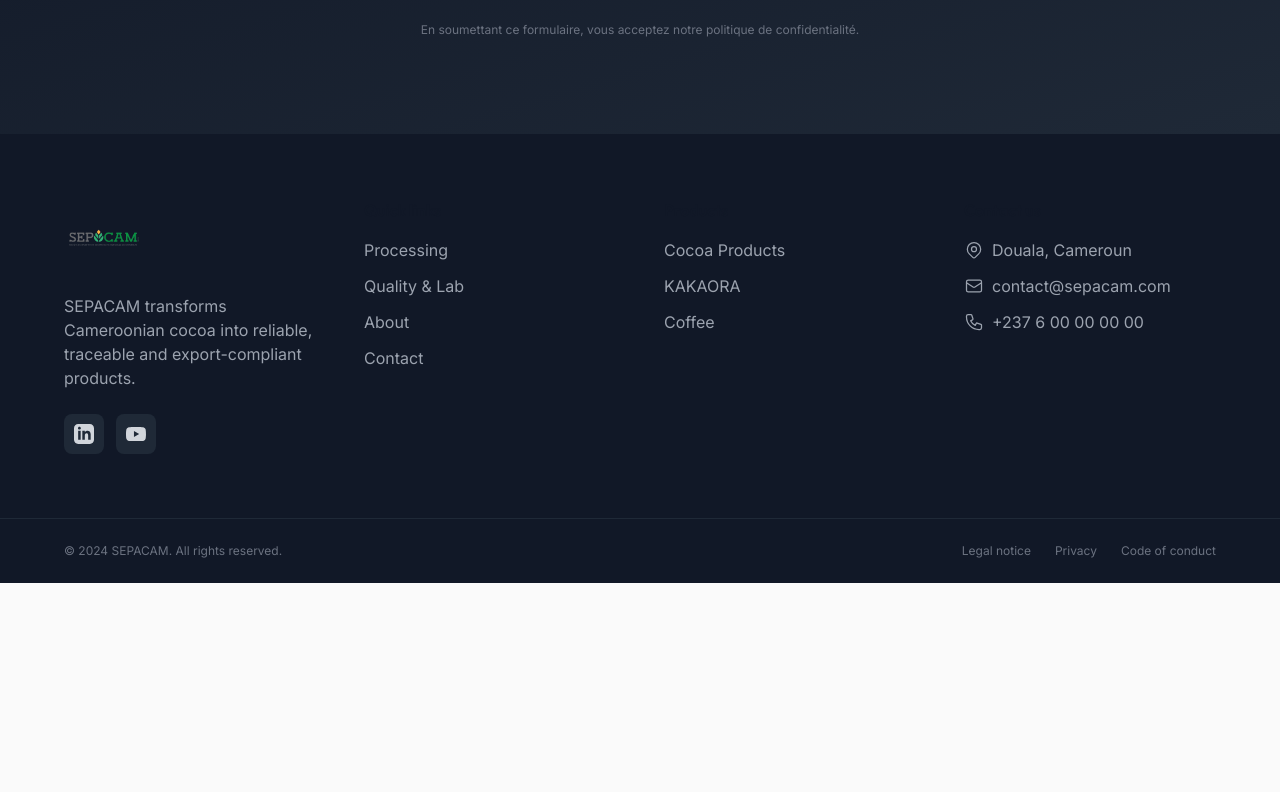
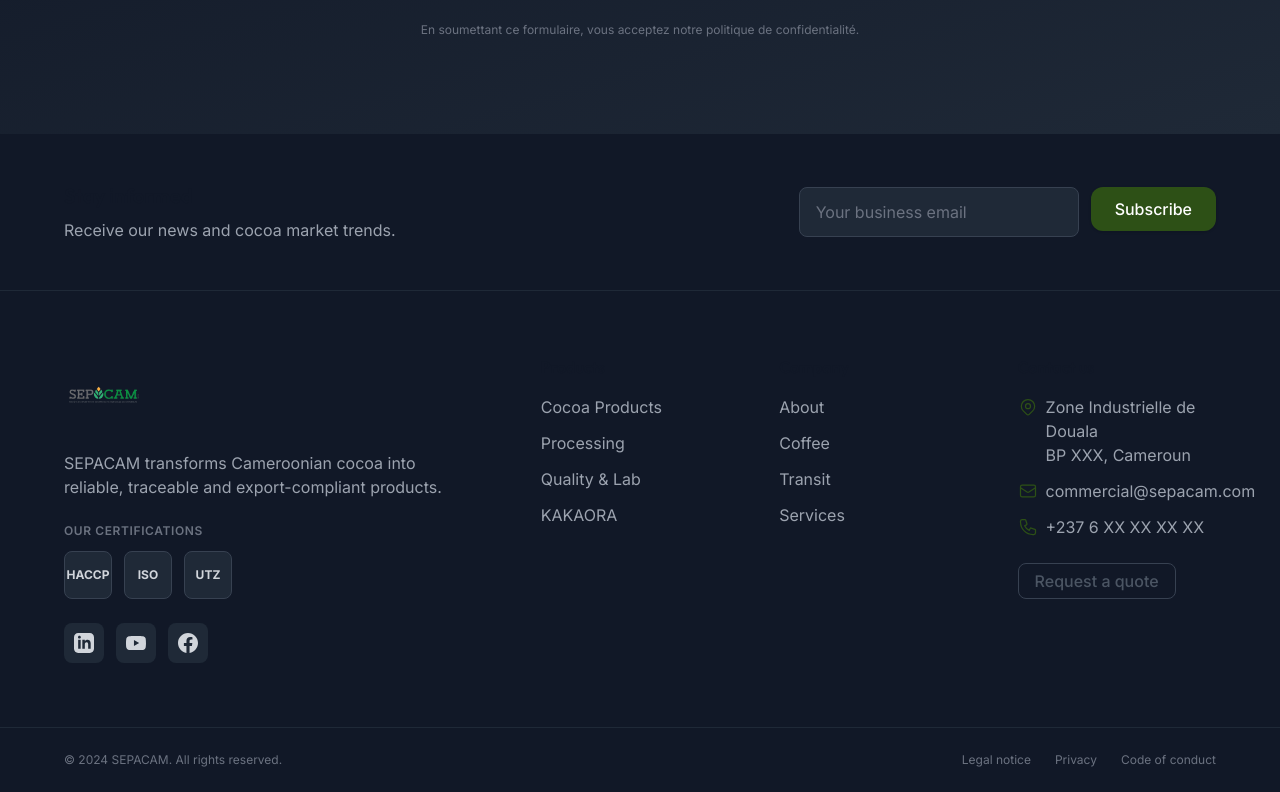
Before and after one commit to Junior620/sepacam, a Next.js app: page /en in a window 1280 px wide. Shown: the part 3519-4311 px from the top of the page. Before the commit the page ends 4102 px from the top, so only its background shows below. Built offline with nearby package versions, Linux system fonts and the light colour scheme; no server answers.

Commit message:
Enhance Footer: newsletter, certifications, reorganized columns

```diff
--- a/messages/en.json
+++ b/messages/en.json
@@ -112,8 +112,18 @@
         "description": "SEPACAM transforms Cameroonian cocoa into reliable, traceable and export-compliant products.",
         "quick_links": "Quick links",
         "products_title": "Products",
+        "company_title": "Company",
         "legal": "Legal",
         "contact_us": "Contact us",
+        "certifications": "Our certifications",
+        "request_quote": "Request a quote",
+        "newsletter": {
+            "title": "Stay informed",
+            "description": "Receive our news and cocoa market trends.",
+            "placeholder": "Your business email",
+            "button": "Subscribe",
+            "success": "Successfully subscribed!"
+        },
         "legal_links": {
             "mentions": "Legal notice",
             "privacy": "Privacy",
--- a/messages/fr.json
+++ b/messages/fr.json
@@ -112,8 +112,18 @@
         "description": "SEPACAM transforme le cacao camerounais en produits fiables, traçables et conformes export.",
         "quick_links": "Liens rapides",
         "products_title": "Produits",
+        "company_title": "Entreprise",
         "legal": "Légal",
         "contact_us": "Nous contacter",
+        "certifications": "Nos certifications",
+        "request_quote": "Demander un devis",
+        "newsletter": {
+            "title": "Restez informé",
+            "description": "Recevez nos actualités et tendances du marché du cacao.",
+            "placeholder": "Votre email professionnel",
+            "button": "S'inscrire",
+            "success": "Inscription réussie !"
+        },
         "legal_links": {
             "mentions": "Mentions légales",
             "privacy": "Confidentialité",
--- a/src/components/layout/Footer.tsx
+++ b/src/components/layout/Footer.tsx
@@ -1,6 +1,10 @@
+"use client";
+
+import { useState } from "react";
 import { useTranslations } from "next-intl";
 import Image from "next/image";
 import { Link } from "@/i18n/navigation";
+import { Button } from "@/components/ui/Button";
 import type { StaticPathnames } from "@/i18n/routing";
 
 type FooterLink = { href: StaticPathnames; label: string };
@@ -8,18 +12,38 @@ type FooterLink = { href: StaticPathnames; label: string };
 export function Footer() {
     const t = useTranslations("footer");
     const tNav = useTranslations("nav");
+    const [email, setEmail] = useState("");
+    const [isSubmitting, setIsSubmitting] = useState(false);
+    const [isSubscribed, setIsSubscribed] = useState(false);
 
-    const quickLinks: FooterLink[] = [
-        { href: "/transformation", label: tNav("processing") },
-        { href: "/qualite-laboratoire", label: tNav("quality") },
-        { href: "/a-propos", label: tNav("about") },
-        { href: "/contact", label: tNav("contact") },
-    ];
+    const handleNewsletterSubmit = async (e: React.FormEvent) => {
+        e.preventDefault();
+        if (!email) return;
+
+        setIsSubmitting(true);
+        // Simulate API call
+        await new Promise((resolve) => setTimeout(resolve, 1000));
+        setIsSubscribed(true);
+        setIsSubmitting(false);
+        setEmail("");
+    };
 
     const productLinks: FooterLink[] = [
         { href: "/produits-cacao", label: tNav("products") },
-        { href: "/kakaora", label: tNav("kakaora") },
+        { href: "/transformation", label: tNav("processing") },
+        { href: "/qualite-laboratoire", label: tNav("quality") },
+        { href: "/kakaora", label: "KAKAORA" },
+    ];
+
+    const companyLinks: FooterLink[] = [
+        { href: "/a-propos", label: tNav("about") },
         { href: "/cafe", label: tNav("coffee") },
+        { href: "/transit", label: tNav("transit") },
+        { href: "/services", label: tNav("services") },
+    ];
+
+    const resourceLinks: FooterLink[] = [
+        { href: "/contact", label: tNav("contact") },
     ];
 
     const legalLinks: FooterLink[] = [
@@ -28,17 +52,64 @@ export function Footer() {
         { href: "/code-conduite", label: t("legal_links.conduct") },
     ];
 
+    // Certification badges
+    const certifications = [
+        { name: "HACCP", abbr: "HACCP" },
+        { name: "ISO 22000", abbr: "ISO" },
+        { name: "UTZ Certified", abbr: "UTZ" },
+    ];
+
     return (
         <footer className="bg-neutral-900 text-neutral-300">
+            {/* Newsletter Section */}
+            <div className="border-b border-neutral-800">
+                <div className="container-main py-10 lg:py-12">
+                    <div className="flex flex-col lg:flex-row items-center justify-between gap-6">
+                        <div className="text-center lg:text-left">
+                            <h3 className="font-heading text-xl font-semibold text-white mb-2">
+                                {t("newsletter.title")}
+                            </h3>
+                            <p className="text-small text-neutral-400">
+                                {t("newsletter.description")}
+                            </p>
+                        </div>
+                        {isSubscribed ? (
+                            <div className="flex items-center gap-2 text-primary">
+                                <svg className="w-5 h-5" fill="none" stroke="currentColor" viewBox="0 0 24 24">
+                                    <path strokeLinecap="round" strokeLinejoin="round" strokeWidth={2} d="M5 13l4 4L19 7" />
+                                </svg>
+                                <span className="font-medium">{t("newsletter.success")}</span>
+                            </div>
+                        ) : (
+                            <form onSubmit={handleNewsletterSubmit} className="flex flex-col sm:flex-row gap-3 w-full lg:w-auto">
+                                <input
+                                    type="email"
+                                    value={email}
+                                    onChange={(e) => setEmail(e.target.value)}
+                                    placeholder={t("newsletter.placeholder")}
+                                    required
+                                    className="px-4 py-3 rounded-lg bg-neutral-800 border border-neutral-700 text-white placeholder-neutral-500 focus:outline-none focus:ring-2 focus:ring-primary focus:border-transparent min-w-[280px]"
+                                />
+                                <Button
+                                    type="submit"
+                                    variant="primary"
+                                    size="md"
+                                    isLoading={isSubmitting}
+                                >
+                                    {t("newsletter.button")}
+                                </Button>
+                            </form>
+                        )}
+                    </div>
+                </div>
+            </div>
+
             {/* Main Footer */}
             <div className="container-main py-12 lg:py-16">
-                <div className="grid grid-cols-1 md:grid-cols-2 lg:grid-cols-4 gap-8 lg:gap-12">
+                <div className="grid grid-cols-1 md:grid-cols-2 lg:grid-cols-5 gap-8 lg:gap-10">
                     {/* Brand Column */}
-                    <div className="lg:col-span-1">
-                        <Link
-                            href="/"
-                            className="flex items-center mb-4"
-                        >
+                    <div className="lg:col-span-2">
+                        <Link href="/" className="flex items-center mb-4">
                             <Image
                                 src="/logo.png"
                                 alt="SEPACAM Logo"
@@ -47,16 +118,36 @@ export function Footer() {
                                 className="w-20 h-20 object-contain"
                             />
                         </Link>
-                        <p className="text-small text-neutral-400 mb-6">
+                        <p className="text-small text-neutral-400 mb-6 max-w-sm">
                             {t("description")}
                         </p>
+
+                        {/* Certifications */}
+                        <div className="mb-6">
+                            <p className="text-xs font-semibold text-neutral-500 uppercase tracking-wider mb-3">
+                                {t("certifications")}
+                            </p>
+                            <div className="flex items-center gap-3">
+                                {certifications.map((cert) => (
+                                    <div
+                                        key={cert.name}
+                                        className="w-12 h-12 bg-neutral-800 rounded-lg flex items-center justify-center border border-neutral-700 hover:border-primary/50 transition-colors"
+                                        title={cert.name}
+                                    >
+                                        <span className="text-xs font-bold text-neutral-300">{cert.abbr}</span>
+                                    </div>
+                                ))}
+                            </div>
+                        </div>
+
                         {/* Social Media */}
                         <div className="flex items-center gap-3">
                             <a
-                                href="https://linkedin.com"
+                                href="https://linkedin.com/company/sepacam"
                                 target="_blank"
                                 rel="noopener noreferrer"
                                 className="w-10 h-10 bg-neutral-800 rounded-lg flex items-center justify-center hover:bg-primary transition-colors"
+                                aria-label="LinkedIn"
                             >
                                 <svg className="w-5 h-5" fill="currentColor" viewBox="0 0 24 24">
                                     <path d="M19 0h-14c-2.761 0-5 2.239-5 5v14c0 2.761 2.239 5 5 5h14c2.762 0 5-2.239 5-5v-14c0-2.761-2.238-5-5-5zm-11 19h-3v-11h3v11zm-1.5-12.268c-.966 0-1.75-.79-1.75-1.764s.784-1.764 1.75-1.764 1.75.79 1.75 1.764-.783 1.764-1.75 1.764zm13.5 12.268h-3v-5.604c0-3.368-4-3.113-4 0v5.604h-3v-11h3v1.765c1.396-2.586 7-2.777 7 2.476v6.759z" />
@@ -67,34 +158,27 @@ export function Footer() {
                                 target="_blank"
                                 rel="noopener noreferrer"
                                 className="w-10 h-10 bg-neutral-800 rounded-lg flex items-center justify-center hover:bg-primary transition-colors"
+                                aria-label="YouTube"
                             >
                                 <svg className="w-5 h-5" fill="currentColor" viewBox="0 0 24 24">
                                     <path d="M23.498 6.186a3.016 3.016 0 0 0-2.122-2.136C19.505 3.545 12 3.545 12 3.545s-7.505 0-9.377.505A3.017 3.017 0 0 0 .502 6.186C0 8.07 0 12 0 12s0 3.93.502 5.814a3.016 3.016 0 0 0 2.122 2.136c1.871.505 9.376.505 9.376.505s7.505 0 9.377-.505a3.015 3.015 0 0 0 2.122-2.136C24 15.93 24 12 24 12s0-3.93-.502-5.814zM9.545 15.568V8.432L15.818 12l-6.273 3.568z" />
                                 </svg>
                             </a>
+                            <a
+                                href="https://facebook.com"
+                                target="_blank"
+                                rel="noopener noreferrer"
+                                className="w-10 h-10 bg-neutral-800 rounded-lg flex items-center justify-center hover:bg-primary transition-colors"
+                                aria-label="Facebook"
+                            >
+                                <svg className="w-5 h-5" fill="currentColor" viewBox="0 0 24 24">
+                                    <path d="M24 12.073c0-6.627-5.373-12-12-12s-12 5.373-12 12c0 5.99 4.388 10.954 10.125 11.854v-8.385H7.078v-3.47h3.047V9.43c0-3.007 1.792-4.669 4.533-4.669 1.312 0 2.686.235 2.686.235v2.953H15.83c-1.491 0-1.956.925-1.956 1.874v2.25h3.328l-.532 3.47h-2.796v8.385C19.612 23.027 24 18.062 24 12.073z" />
+                                </svg>
+                            </a>
                         </div>
                     </div>
 
-                    {/* Quick Links */}
-                    <div>
-                        <h3 className="font-heading font-semibold text-white mb-4">
-                            {t("quick_links")}
-                        </h3>
-                        <ul className="space-y-3">
-                            {quickLinks.map((link) => (
-                                <li key={link.href}>
-                                    <Link
-                                        href={link.href}
-                                        className="text-small text-neutral-400 hover:text-white transition-colors"
-                                    >
-                                        {link.label}
-                                    </Link>
-                                </li>
-                            ))}
-                        </ul>
-                    </div>
-
-                    {/* Products */}
+                    {/* Products Column */}
                     <div>
                         <h3 className="font-heading font-semibold text-white mb-4">
                             {t("products_title")}
@@ -113,77 +197,62 @@ export function Footer() {
                         </ul>
                     </div>
 
-                    {/* Contact */}
+                    {/* Company Column */}
+                    <div>
+                        <h3 className="font-heading font-semibold text-white mb-4">
+                            {t("company_title")}
+                        </h3>
+                        <ul className="space-y-3">
+                            {companyLinks.map((link) => (
+                                <li key={link.href}>
+                                    <Link
+                                        href={link.href}
+                                        className="text-small text-neutral-400 hover:text-white transition-colors"
+                                    >
+                                        {link.label}
+                                    </Link>
+                                </li>
+                            ))}
+                        </ul>
+                    </div>
+
+                    {/* Contact Column */}
                     <div>
                         <h3 className="font-heading font-semibold text-white mb-4">
                             {t("contact_us")}
                         </h3>
                         <ul className="space-y-3 text-small text-neutral-400">
                             <li className="flex items-start gap-2">
-                                <svg
-                                    className="w-5 h-5 mt-0.5 flex-shrink-0"
-                                    fill="none"
-                                    stroke="currentColor"
-                                    viewBox="0 0 24 24"
-                                >
-                                    <path
-                                        strokeLinecap="round"
-                                        strokeLinejoin="round"
-                                        strokeWidth={1.5}
-                                        d="M17.657 16.657L13.414 20.9a1.998 1.998 0 01-2.827 0l-4.244-4.243a8 8 0 1111.314 0z"
-                                    />
-                                    <path
-                                        strokeLinecap="round"
-                                        strokeLinejoin="round"
-                                        strokeWidth={1.5}
-                                        d="M15 11a3 3 0 11-6 0 3 3 0 016 0z"
-                                    />
+                                <svg className="w-5 h-5 mt-0.5 flex-shrink-0 text-primary" fill="none" stroke="currentColor" viewBox="0 0 24 24">
+                                    <path strokeLinecap="round" strokeLinejoin="round" strokeWidth={1.5} d="M17.657 16.657L13.414 20.9a1.998 1.998 0 01-2.827 0l-4.244-4.243a8 8 0 1111.314 0z" />
+                                    <path strokeLinecap="round" strokeLinejoin="round" strokeWidth={1.5} d="M15 11a3 3 0 11-6 0 3 3 0 016 0z" />
                                 </svg>
-                                <span>Douala, Cameroun</span>
+                                <span>Zone Industrielle de Douala<br />BP XXX, Cameroun</span>
                             </li>
                             <li className="flex items-start gap-2">
-                                <svg
-                                    className="w-5 h-5 mt-0.5 flex-shrink-0"
-                                    fill="none"
-                                    stroke="currentColor"
-                                    viewBox="0 0 24 24"
-                                >
-                                    <path
-                                        strokeLinecap="round"
-                                        strokeLinejoin="round"
-                                        strokeWidth={1.5}
-                                        d="M3 8l7.89 5.26a2 2 0 002.22 0L21 8M5 19h14a2 2 0 002-2V7a2 2 0 00-2-2H5a2 2 0 00-2 2v10a2 2 0 002 2z"
-                                    />
+                                <svg className="w-5 h-5 mt-0.5 flex-shrink-0 text-primary" fill="none" stroke="currentColor" viewBox="0 0 24 24">
+                                    <path strokeLinecap="round" strokeLinejoin="round" strokeWidth={1.5} d="M3 8l7.89 5.26a2 2 0 002.22 0L21 8M5 19h14a2 2 0 002-2V7a2 2 0 00-2-2H5a2 2 0 00-2 2v10a2 2 0 002 2z" />
                                 </svg>
-                                <a
-                                    href="mailto:contact@sepacam.com"
-                                    className="hover:text-white transition-colors"
-                                >
-                                    contact@sepacam.com
+                                <a href="mailto:commercial@sepacam.com" className="hover:text-white transition-colors">
+                                    commercial@sepacam.com
                                 </a>
                             </li>
                             <li className="flex items-start gap-2">
-                                <svg
-                                    className="w-5 h-5 mt-0.5 flex-shrink-0"
-                                    fill="none"
-                                    stroke="currentColor"
-                                    viewBox="0 0 24 24"
-                                >
-                                    <path
-                                        strokeLinecap="round"
-                                        strokeLinejoin="round"
-                                        strokeWidth={1.5}
-                                        d="M3 5a2 2 0 012-2h3.28a1 1 0 01.948.684l1.498 4.493a1 1 0 01-.502 1.21l-2.257 1.13a11.042 11.042 0 005.516 5.516l1.13-2.257a1 1 0 011.21-.502l4.493 1.498a1 1 0 01.684.949V19a2 2 0 01-2 2h-1C9.716 21 3 14.284 3 6V5z"
-                                    />
+                                <svg className="w-5 h-5 mt-0.5 flex-shrink-0 text-primary" fill="none" stroke="currentColor" viewBox="0 0 24 24">
+                                    <path strokeLinecap="round" strokeLinejoin="round" strokeWidth={1.5} d="M3 5a2 2 0 012-2h3.28a1 1 0 01.948.684l1.498 4.493a1 1 0 01-.502 1.21l-2.257 1.13a11.042 11.042 0 005.516 5.516l1.13-2.257a1 1 0 011.21-.502l4.493 1.498a1 1 0 01.684.949V19a2 2 0 01-2 2h-1C9.716 21 3 14.284 3 6V5z" />
                                 </svg>
-                                <a
-                                    href="tel:+237600000000"
-                                    className="hover:text-white transition-colors"
-                                >
-                                    +237 6 00 00 00 00
+                                <a href="tel:+237600000000" className="hover:text-white transition-colors">
+                                    +237 6 XX XX XX XX
                                 </a>
                             </li>
                         </ul>
+
+                        {/* CTA Button */}
+                        <Link href="/contact" className="mt-6 inline-block">
+                            <Button variant="outline" size="sm" className="border-neutral-700 text-neutral-300 hover:bg-neutral-800 hover:text-white">
+                                {t("request_quote")}
+                            </Button>
+                        </Link>
                     </div>
                 </div>
             </div>
@@ -191,7 +260,9 @@ export function Footer() {
             {/* Bottom Bar */}
             <div className="border-t border-neutral-800">
                 <div className="container-main py-6 flex flex-col md:flex-row items-center justify-between gap-4">
-                    <p className="text-xs text-neutral-500">{t("copyright")}</p>
+                    <p className="text-xs text-neutral-500">
+                        {t("copyright")}
+                    </p>
                     <div className="flex items-center gap-6">
                         {legalLinks.map((link) => (
                             <Link
```
